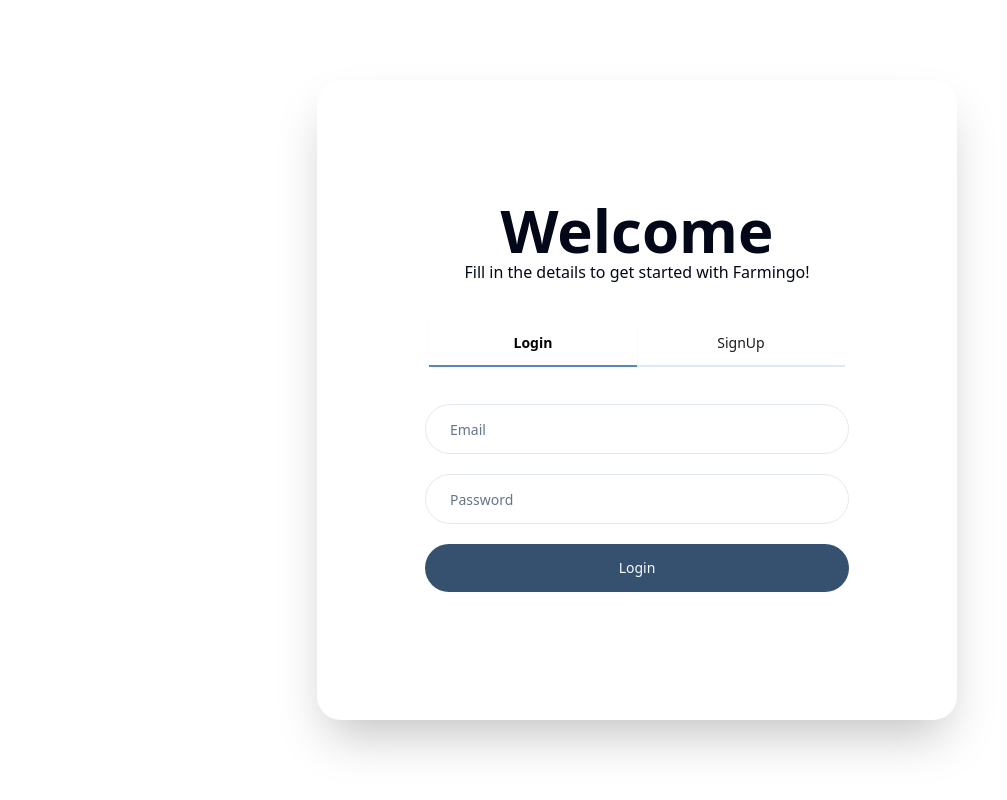
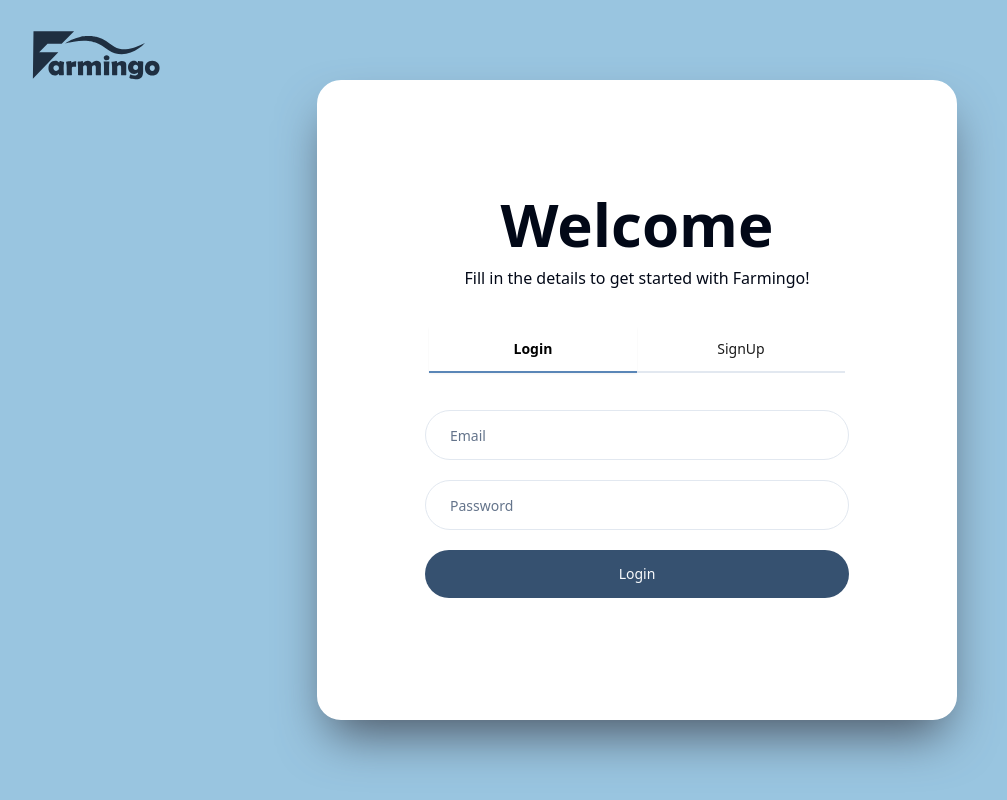
Before and after one commit to Senpai-489/Farmingo, a React (Vite) app in the folder client/: page /auth in a window 1280 px wide. Shown: the whole page, without its empty margins (3-1010 px from the left). Built offline with nearby package versions, Linux system fonts and the light colour scheme.

Commit message:
login ui completed

```diff
--- a/client/index.html
+++ b/client/index.html
@@ -2,9 +2,14 @@
 <html lang="en">
   <head>
     <meta charset="UTF-8" />
-    <link rel="icon" type="image/svg+xml" href="/vite.svg" />
+    <link id="favicon" rel="icon" type="image/svg+xml" href="logo_svg.svg" />
     <meta name="viewport" content="width=device-width, initial-scale=1.0" />
     <title>Farmingo</title>
+    <!-- <style>
+      #favicon {
+          filter: invert(1);
+      }
+  </style> -->
   </head>
   <body>
     <div id="root"></div>
--- a/client/src/pages/auth/index.jsx
+++ b/client/src/pages/auth/index.jsx
@@ -73,14 +73,17 @@
   //   }
   // };
   return (
-    <div className="h-[100vh] w-[100vw] flex items-center justify-center">
-      <div className="h-[80vh] bg-white border-2 border-white text-opacity-90 shadow-2xl w-[80vw] md:w-[90vw] lg:w-[70vw] xl:w-[50vw] rounded-3xl grid ">
+    <div className="h-[100vh] w-[100vw] flex items-center justify-center bg-[#99c5e0]">
+      <div className="border-red-500 h-[15vh] w-[15vw] absolute top-0 left-0 p-2">
+        <img src="logo_svg.svg"/>
+      </div>
+      <div className="h-[80vh] bg-white border-2 border-white text-opacity-90 shadow-gray-600 shadow-2xl w-[80vw] md:w-[90vw] lg:w-[70vw] xl:w-[50vw] rounded-3xl grid ">
         <div className="flex flex-col gap-10 items-center justify-center">
           <div className="flex items-center justify-center flex-col">
             <div className="flex items-center justify-center">
               <h1 className="text-5xl font-bold md:text-6xl">Welcome</h1>
             </div>
-            <p className="font-medium text-center">
+            <p className="font-medium text-center pt-3">
               Fill in the details to get started with Farmingo!
             </p>
           </div>
```
Also changed, not shown: client/logo_svg.svg (added).
